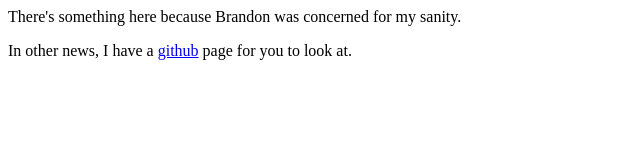
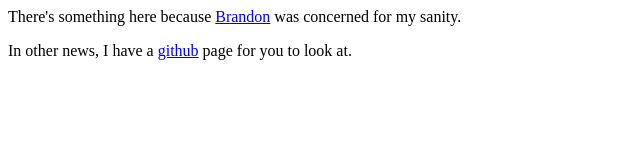
Before and after one commit to floryst/floryst.github.io, a plain HTML site: page index.html in a window 1280 px wide. Shown: the full height of the page, 0-640 px from the left. Drawn offline with Linux system fonts and the light colour scheme.

Commit message:
link to brandon's site

```diff
--- a/index.html
+++ b/index.html
@@ -3,7 +3,7 @@
 		<title>Forrest Li</title>
 	</head>
 	<body>
-		<p>There's something here because Brandon was concerned for my sanity.</p>
+		<p>There's something here because <a href="redspin.net">Brandon</a> was concerned for my sanity.</p>
 		<p>In other news, I have a <a href="https://github.com/floryst">github</a> page for you to look at.</p>
 	</body>
 </html>
```
